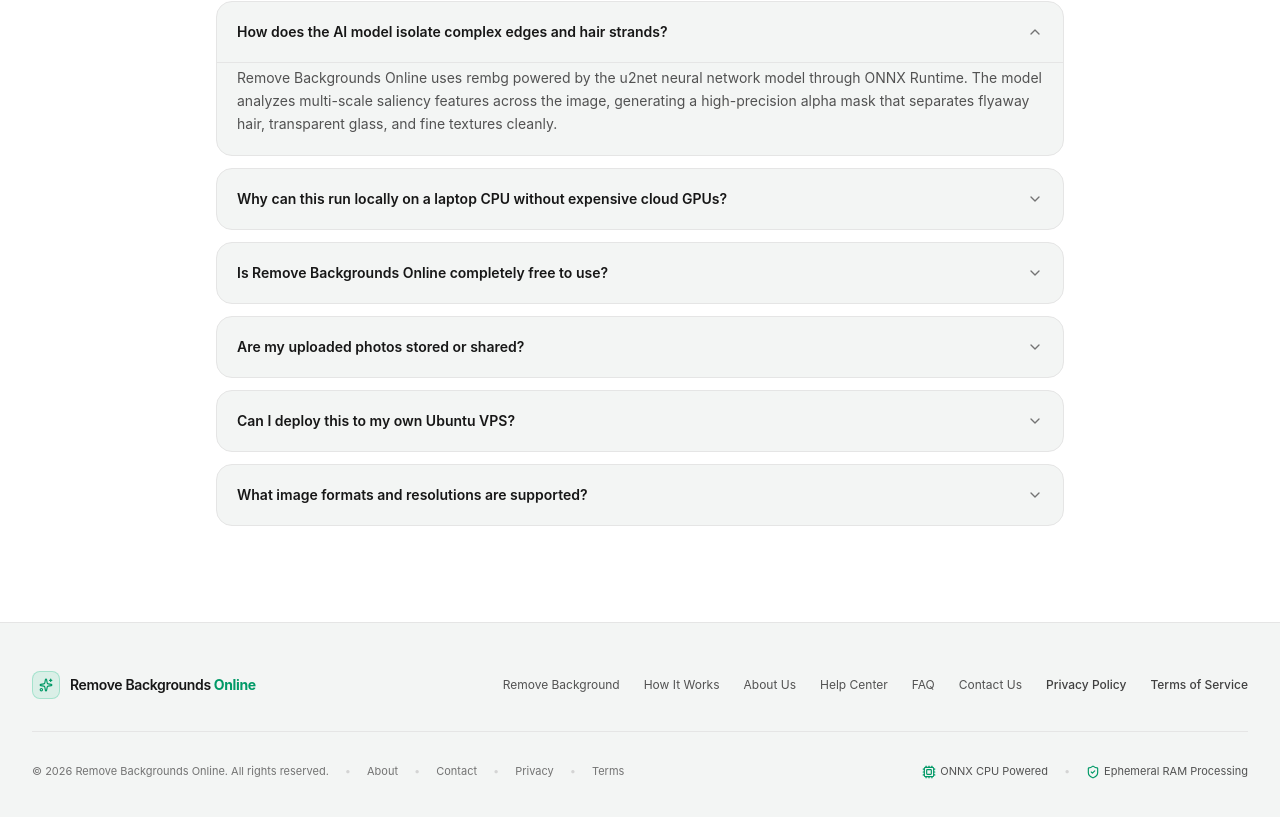
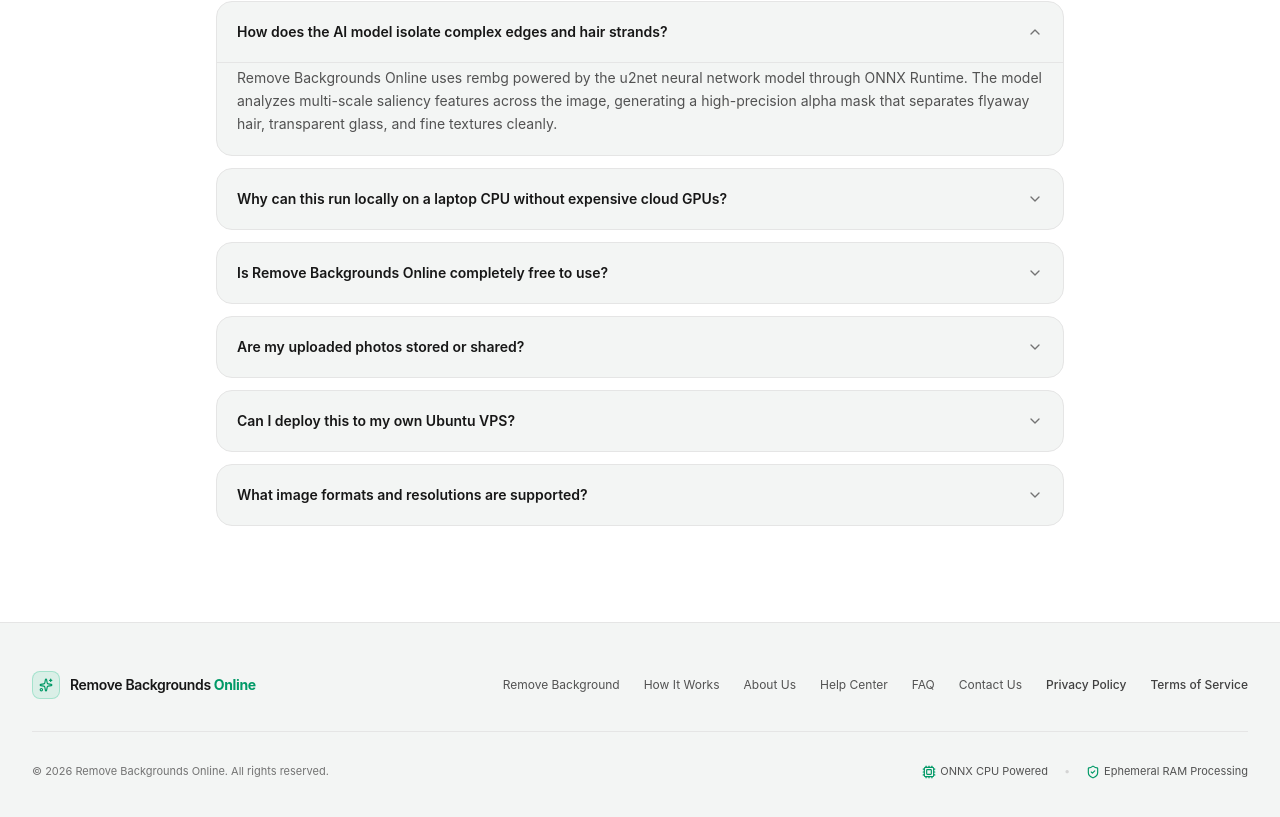
Before and after one commit to RachidNichan/bg-remover-saas, a Next.js app in the folder frontend/: page / in a window 1280 px wide. Shown: the part 4461-5278 px from the top of the page. Built offline with nearby package versions, Linux system fonts and the light colour scheme; no server answers.

Commit message:
fix: remove duplicated page links next to copyright text in footer

```diff
--- a/frontend/src/components/Footer.tsx
+++ b/frontend/src/components/Footer.tsx
@@ -47,27 +47,9 @@
         </div>
 
         <div className="mt-8 flex flex-col sm:flex-row items-center justify-between gap-4 text-[11px] text-neutral-500 dark:text-neutral-500">
-          <div className="flex flex-wrap items-center gap-x-4 gap-y-1">
-            <p>
-              © {new Date().getFullYear()} Remove Backgrounds Online. All rights reserved.
-            </p>
-            <span className="text-neutral-300 dark:text-neutral-800 hidden sm:inline">•</span>
-            <Link href="/about" className="hover:text-neutral-800 dark:hover:text-neutral-300 transition-colors">
-              About
-            </Link>
-            <span className="text-neutral-300 dark:text-neutral-800">•</span>
-            <Link href="/contact" className="hover:text-neutral-800 dark:hover:text-neutral-300 transition-colors">
-              Contact
-            </Link>
-            <span className="text-neutral-300 dark:text-neutral-800">•</span>
-            <Link href="/privacy" className="hover:text-neutral-800 dark:hover:text-neutral-300 transition-colors">
-              Privacy
-            </Link>
-            <span className="text-neutral-300 dark:text-neutral-800">•</span>
-            <Link href="/terms" className="hover:text-neutral-800 dark:hover:text-neutral-300 transition-colors">
-              Terms
-            </Link>
-          </div>
+          <p>
+            © {new Date().getFullYear()} Remove Backgrounds Online. All rights reserved.
+          </p>
           <div className="flex items-center gap-4">
             <span className="flex items-center gap-1 text-neutral-600 dark:text-neutral-400">
               <Cpu className="w-3.5 h-3.5 text-emerald-600 dark:text-emerald-400" />
```
